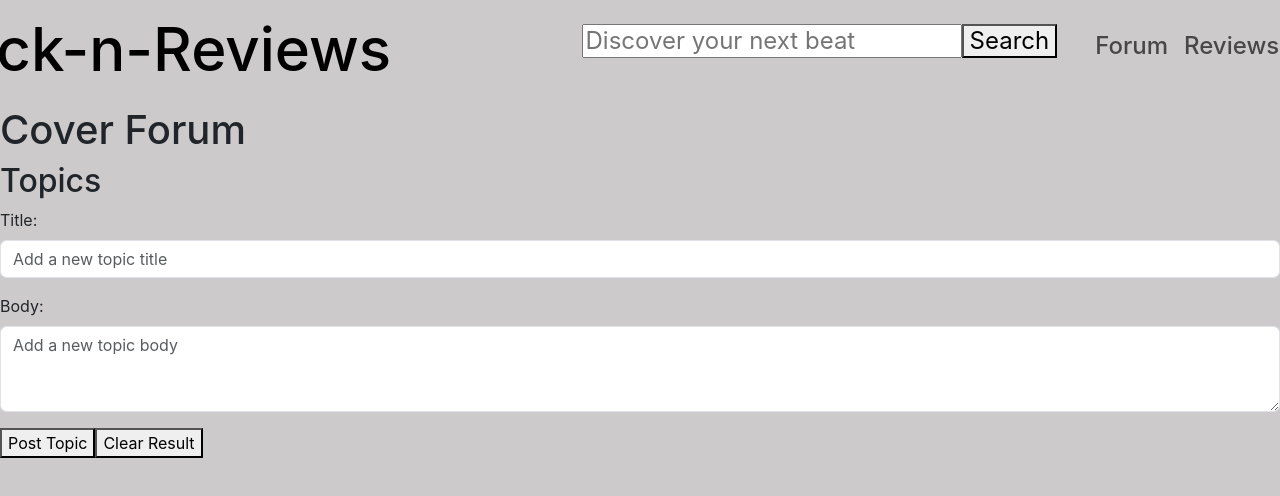
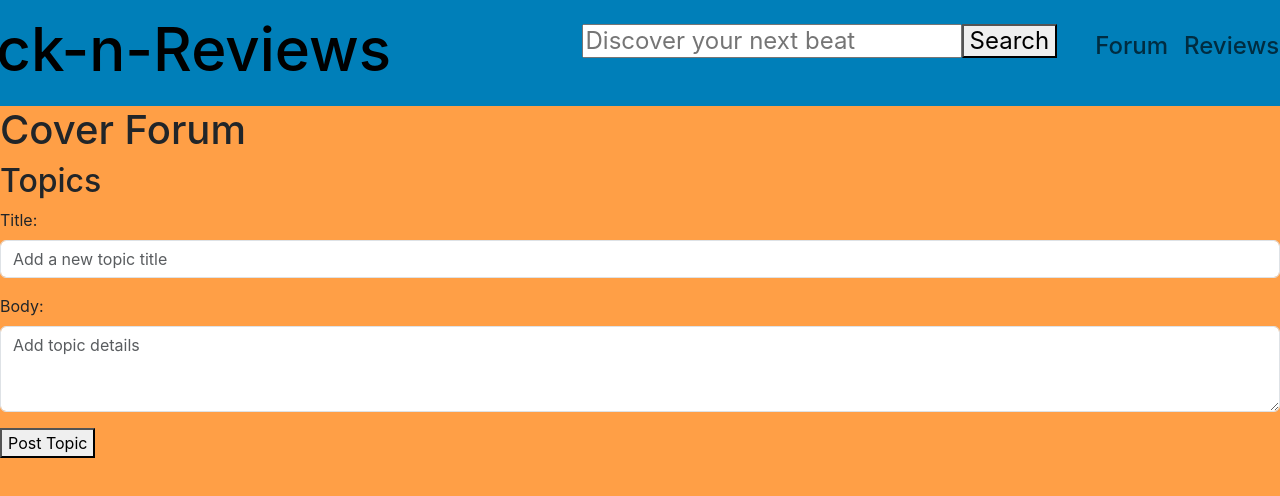
Before and after one commit to NeNeZoRr/rock-n-reviews, a React (Create React App) app: page /forum in a window 1280 px wide. Shown: the top 496 px of the page. Built offline with nearby package versions, Linux system fonts and the light colour scheme.

Commit message:
stylingdetailshome

```diff
--- a/package.json
+++ b/package.json
@@ -7,7 +7,11 @@
     "@testing-library/react": "^13.4.0",
     "@testing-library/user-event": "^13.5.0",
     "axios": "^1.6.5",
+    "bcrypt": "^5.1.1",
     "bootstrap": "^5.3.2",
+    "cors": "^2.8.5",
+    "mongodb": "^6.3.0",
+    "mongoose": "^8.1.0",
     "node": "^21.2.0",
     "react": "^18.2.0",
     "react-bootstrap": "^2.9.2",
--- a/src/Components/Forum/CoverForum.js
+++ b/src/Components/Forum/CoverForum.js
@@ -77,13 +77,12 @@ const CoverForum = () => {
                             rows={3}
                             value={newTopic.body}
                             onChange={(e) => setNewTopic({ ...newTopic, body: e.target.value })}
-                            placeholder="Add a new topic body"
+                            placeholder="Add topic details"
                         />
                     </Form.Group>
                 </Form>
             </div>
             <button onClick={handleTopicSubmit}>Post Topic</button>
-            <button onClick={clearPostResult}>Clear Result</button>
         </div>
     )
 }
--- a/src/Components/Home.js
+++ b/src/Components/Home.js
@@ -35,7 +35,7 @@ function Home() {
     <Row className="justify-content-md-center mt-3">
       {data.map((item) => (
         <Col key={item.trackId} md={3}>
-          <Card style={{ width: '18rem', marginLeft: '90px' }}>
+          <Card style={{ width: '18rem', marginLeft: '90px', border: '4px solid black' }}>
             <Card.Img
               variant="top"
               src={item.artworkUrl100}
@@ -55,7 +55,7 @@ function Home() {
   )
 
   return (
-    <div>
+    <div style={{ border: '4px solid black', padding: '10px' }}>
       <section className="carousel-section">
         <Carousel>
           {albums.map((album, index) => (
@@ -64,7 +64,7 @@ function Home() {
                 className="d-block w-100"
                 src={album.artworkUrl100}
                 alt={album.collectionName}
-                style={{ height: '300px', objectFit: 'cover' }}
+                style={{ height: '300px', objectFit: 'cover', border: '4px solid black' }}
               />
               <Carousel.Caption>
                 <h3>{album.collectionName}</h3>
@@ -76,7 +76,7 @@ function Home() {
 
       <section className="album-cards-section">{renderCard(albums, 'album')}</section>
 
-      <section className="carousel-section">
+      <section className="carousel-section" style={{ marginTop: '20px' }}>
         <Carousel>
           {songs.map((song, index) => (
             <Carousel.Item key={song.trackId} className={index === 0 ? 'active' : ''}>
@@ -84,7 +84,7 @@ function Home() {
                 className="d-block w-100"
                 src={song.artworkUrl100}
                 alt={song.trackName}
-                style={{ height: '300px', objectFit: 'cover' }}
+                style={{ height: '300px', objectFit: 'cover', border: '4px solid black' }}
               />
               <Carousel.Caption>
                 <h3>{song.trackName}</h3>
@@ -95,9 +95,9 @@ function Home() {
       </section>
 
       <section className="song-cards-section">{renderCard(songs, 'song')}</section>
-
     </div>
-  )
+  );
 }
 
+
 export default Home
--- a/src/Components/Regs/Register.js
+++ b/src/Components/Regs/Register.js
@@ -1,4 +1,4 @@
-import React from "react";
+import React from "react"
 
 export const Register = (props) => {
 
@@ -16,4 +16,4 @@ export const Register = (props) => {
     )
 }
 
-export default Register;
+export default Register
--- a/src/Components/Search/Navigation.js
+++ b/src/Components/Search/Navigation.js
@@ -11,7 +11,7 @@ function Navigation() {
     document.title = 'Rock-n-Reviews'
   }, [])
 
-  const setse = (e) => {
+  const earch = (e) => {
     e.preventDefault();
     if (searchTerm.trim() !== '') {
       navigate(`/search/${searchTerm}`)
--- a/src/index.css
+++ b/src/index.css
@@ -5,7 +5,7 @@ body {
     sans-serif;
   -webkit-font-smoothing: antialiased;
   -moz-osx-font-smoothing: grayscale;
-  background-color: #cccaca;
+  background-color: #ff9f46;
   padding: 0;
   font-size: 16px;
 }
@@ -16,5 +16,5 @@ code {
 }
 
 .bg-light-grey {
-  background-color: #cccaca;
+  background-color: #007fb9;
 }
```
Also changed, not shown: src/Components/Regs/User_Context.js (added), src/Components/Regs/Username.js (added), 1 other file (tests, documents, lock files or other folders).
